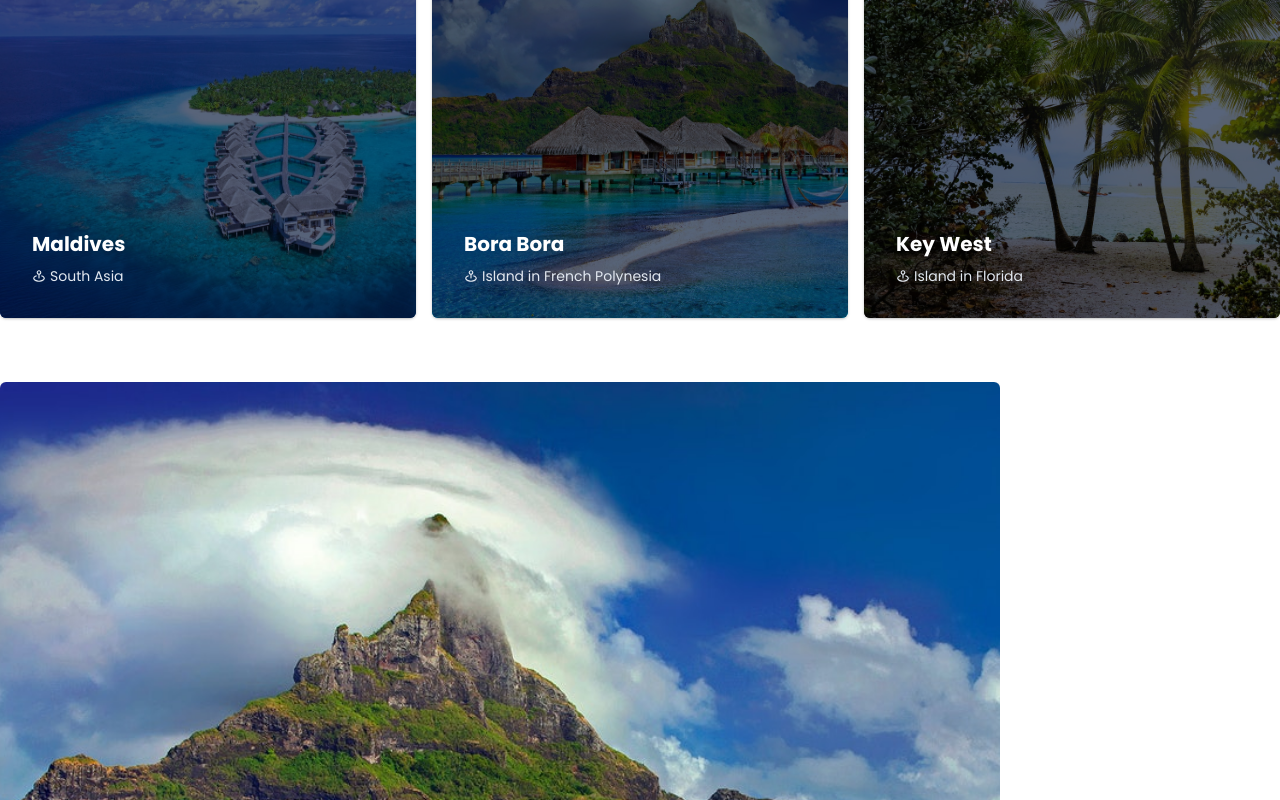
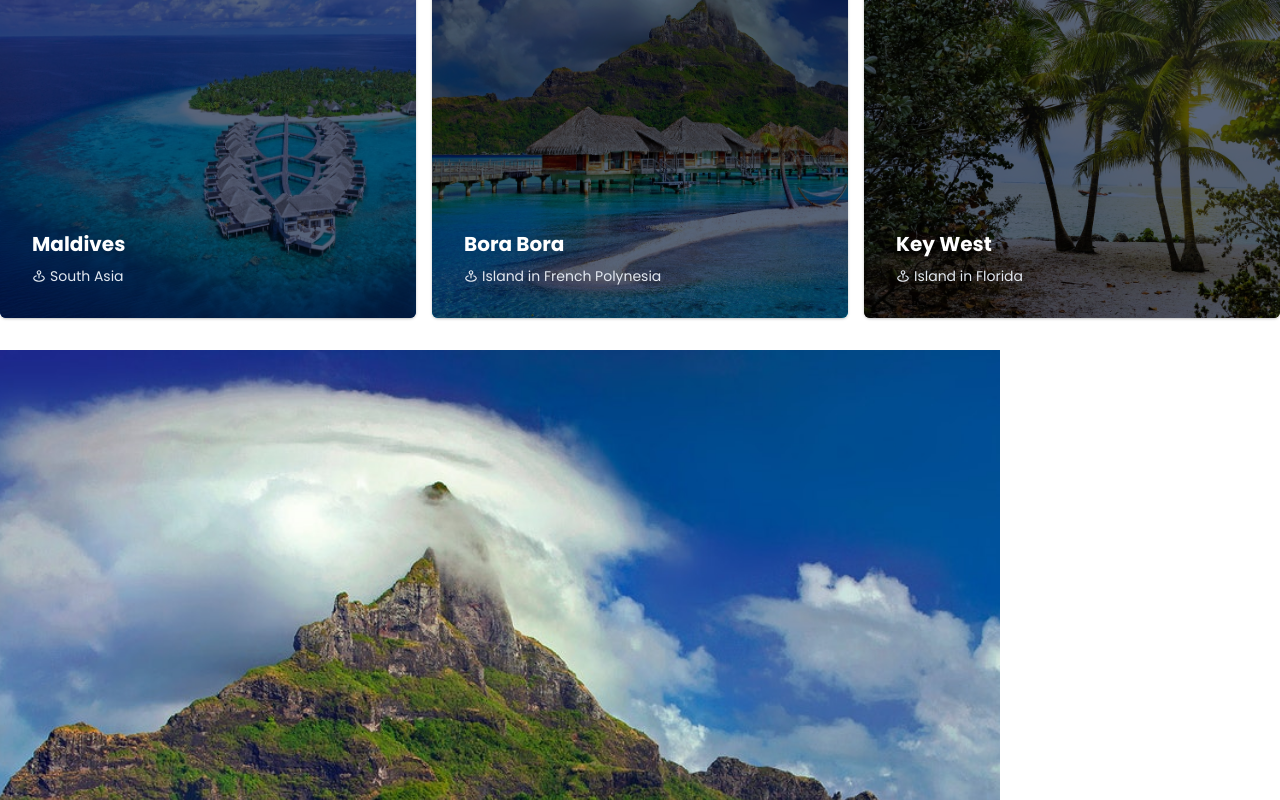
Before and after one commit to Nicolas-casas/tailwindcss-travel-website, a Next.js app: page / in a window 1280 px wide. Shown: the part 2000-2800 px from the top of the page. Built offline with nearby package versions, Linux system fonts and the light colour scheme.

Commit message:
fix: responsive

```diff
--- a/src/components/ui/sections/Carousel.tsx
+++ b/src/components/ui/sections/Carousel.tsx
@@ -30,16 +30,15 @@ const CarouselSection = () => {
 		);
 
 	return (
-		<section className='px-4 md:px-0 py-8 md:py-8'>
-			<div className='container mx-auto relative flex justify-center items-center'>
+			<section className='relative flex justify-center items-center'>
 				<span
-					className='flex items-center justify-center bg-white/75 text-slate-800 rounded-full p-2 absolute top-1/2 left-8 text-3xl leading-none cursor-pointer'
+					className='flex items-center justify-center bg-white/75 text-slate-800 rounded-full p-2 absolute top-1/2 left-4 lg:left-8 text-xl lg:text-3xl leading-none cursor-pointer'
 					onClick={handlePrevSlide}
 				>
 					<BsChevronLeft />
 				</span>
 				<span
-					className='flex items-center justify-center bg-white/75 text-slate-800 rounded-full p-2 absolute top-1/2 right-8 text-3xl leading-none cursor-pointer'
+					className='flex items-center justify-center bg-white/75 text-slate-800 rounded-full p-2 absolute top-1/2 right-4 lg:right-8 text-xl lg:text-3xl leading-none cursor-pointer'
 					onClick={handleNextSlide}
 				>
 					<BsChevronRight />
@@ -53,7 +52,7 @@ const CarouselSection = () => {
 					>
 						{index === slide && (
 							<Image
-								className='w-full h-[750px] object-cover object-bottom rounded-md shadow shadow-black/20'
+								className='w-full h-[400px] lg:h-[750px] object-cover object-bottom shadow shadow-black/20'
 								src={item.url}
 								width={1000}
 								height={1000}
@@ -62,8 +61,7 @@ const CarouselSection = () => {
 						)}
 					</div>
 				))}
-			</div>
-		</section>
+			</section>
 	);
 };
 
--- a/src/components/ui/sections/Hero.tsx
+++ b/src/components/ui/sections/Hero.tsx
@@ -17,7 +17,7 @@ const HeroSection = () => (
 				<h1>First Class Travel</h1>
 				<h2 className='font-light'>Top 1% Locations Worldwide</h2>
 
-				<form className='flex justify-between items-center gap-8 max-w-[700px] mx-auto w-full border py-1 px-2 rounded-md text-black bg-gray-100/90'>
+				<form className='flex flex-wrap md:flex-nowrap justify-between items-center gap-4 max-w-[700px] mx-auto w-full border py-1 px-2 rounded-md text-black bg-gray-100/90'>
 					<input
 						className='bg-transparent border-0 shadow-none flex-1 focus:outline-none'
 						type='text'
@@ -25,9 +25,9 @@ const HeroSection = () => (
 						id='search'
 						placeholder='Search Destinations'
 					/>
-					<button>
+					<button className={'xs:flex-1 text-center'}>
 						<AiOutlineSearch
-							className='icon !text-white'
+							className='icon !text-white mx-auto'
 							size={20}
 						/>
 					</button>
--- a/src/styles/partials/_reset.scss
+++ b/src/styles/partials/_reset.scss
@@ -24,7 +24,11 @@
 	}
 
 	h3 {
-		@apply text-xl font-bold;
+		@apply text-lg font-bold;
+
+		@screen md {
+			@apply text-xl;
+		}
 	}
 
 	button {
```
